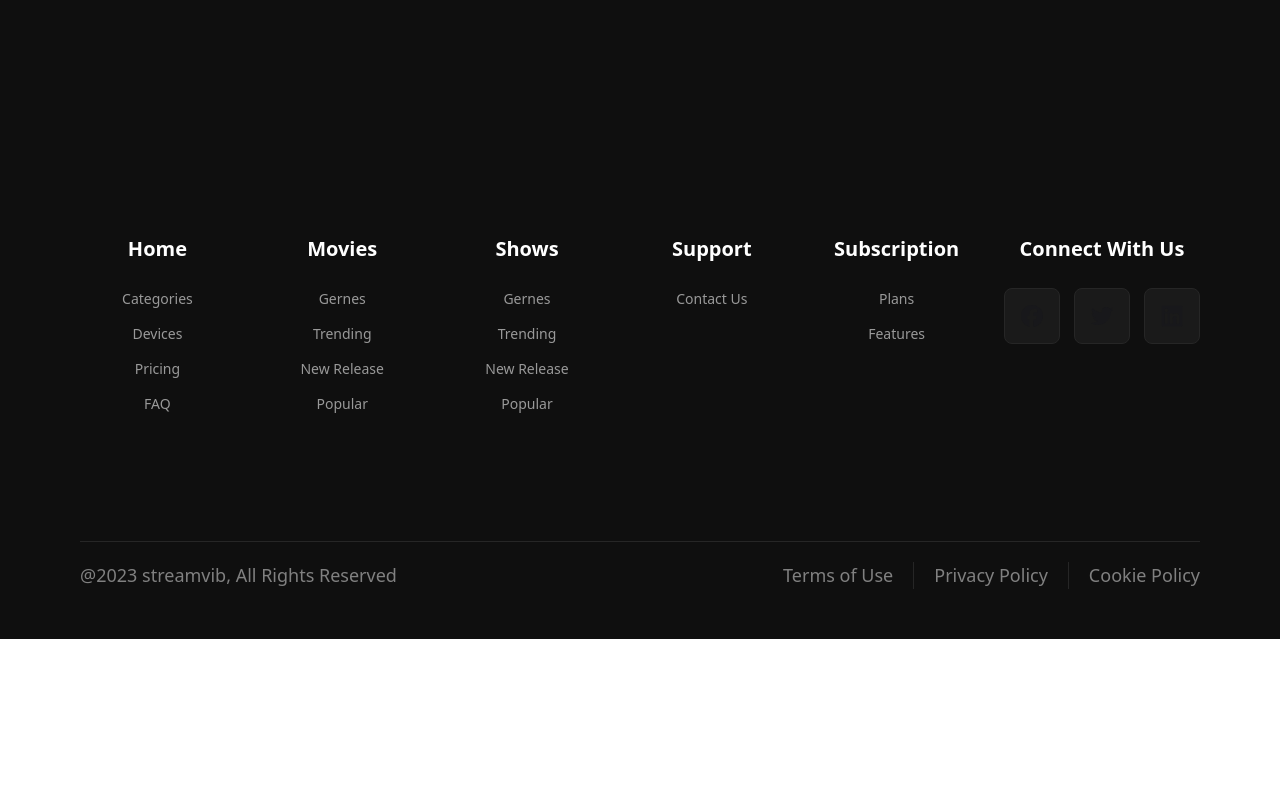
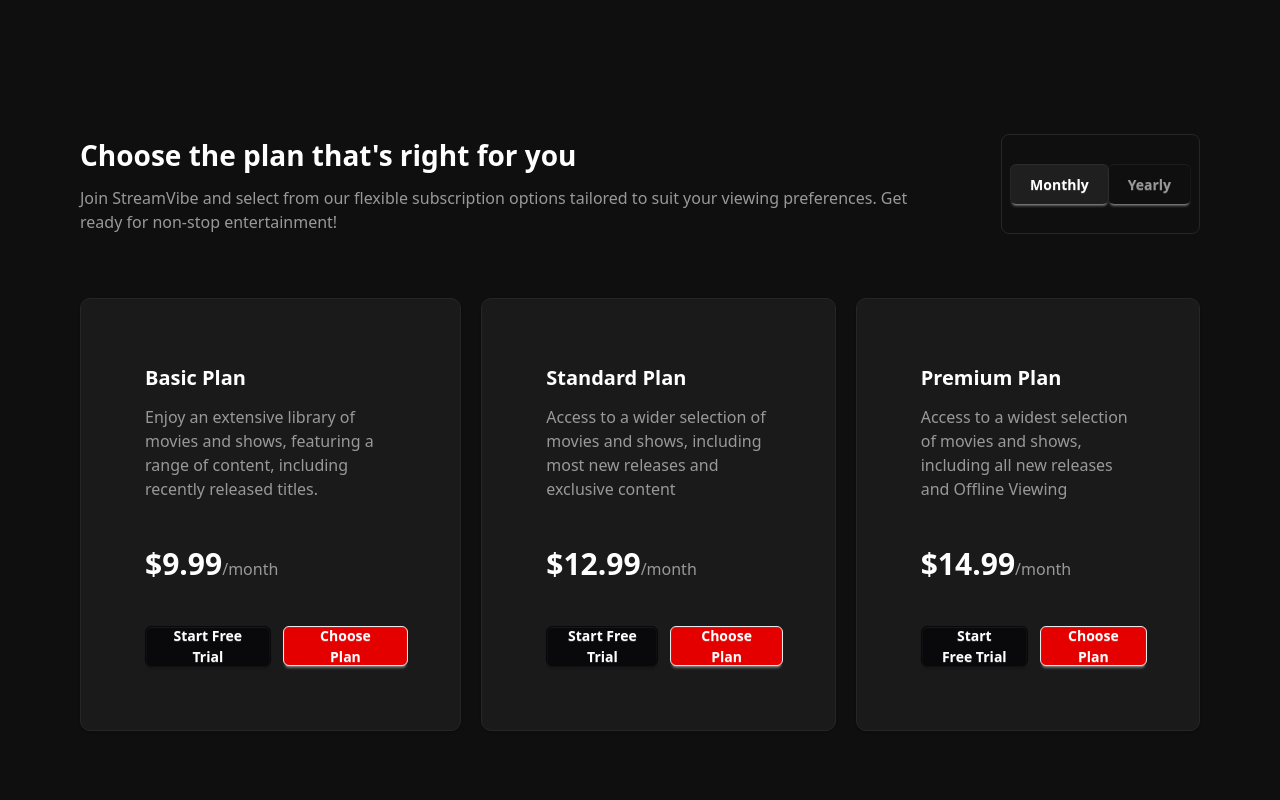
Before and after one commit to Mohammed-Rafat76/Bta3-Aflam, a React (Vite) app: page / in a window 1280 px wide. Shown: the part 3160-3960 px from the top of the page. Before the commit the page ends 3799 px from the top, so only its background shows below. Built offline with nearby package versions, Linux system fonts and the light colour scheme.

Commit message:
doing Choose section

```diff
--- /dev/null
+++ b/src/Components/Choose.jsx
@@ -0,0 +1,29 @@
+import { useState } from "react";
+import SubscriptionCards from "./subscriptionCards";
+
+export default function Choose() {
+  const [active, setActive] = useState("Monthly");
+  return (
+    <div className="flex flex-col gap-16">
+      <div className="flex gap-20">
+        <div className="flex gap-2.5 flex-col items-start justify-center">
+          <h1 className="font-bold text-[#FFFFFF] text-[28px] ">
+            Choose the plan that's right for you
+          </h1>
+          <p className="font-normal text-[16px] text-[#999999] ">
+            Join StreamVibe and select from our flexible subscription options
+            tailored to suit your viewing preferences. Get ready for non-stop
+            entertainment!
+          </p>
+        </div>
+        <div className=" rounded-lg border p-2 bg-[#0F0F0F] border-[#262626] flex join justify-center items-center">
+          <button onClick={()=>{setActive("Monthly")}} className={`btn btn-sm  join-item rounded-md text-[14px] px-5 py-5 border-0 ${active==="Monthly"? "bg-[#1F1F1F] text-[#FFFFFF]" : "bg-transparent text-[#999999]" } `} >Monthly</button>
+          <button onClick={()=>{setActive("Yearly")}} className={`btn btn-sm  join-item rounded-md text-[14px] px-5 py-5 border-0 ${active==="Yearly"? "bg-[#1F1F1F] text-[#FFFFFF]" : "bg-transparent text-[#999999]" } `} >Yearly</button>
+        </div>
+      </div>
+      <div>
+        <SubscriptionCards/>
+      </div>
+    </div>
+  );
+}
--- a/src/Components/Frequently.jsx
+++ b/src/Components/Frequently.jsx
@@ -14,14 +14,14 @@
           </p>
         </div>
         <button
-          class="w-35 h-12.25 cursor-pointer inline-flex items-center rounded-md lg:px-3 px-5 lg:py-3.5 py-1.5 lg:text-[14px] text-[14px] font-mono font-semibold text-rose-600 hover:text-white border-2 border-rose-600
+          className="w-35 h-12.25 cursor-pointer inline-flex items-center rounded-md lg:px-3 px-5 lg:py-3.5 py-1.5 lg:text-[14px] text-[14px] font-mono font-semibold text-rose-600 hover:text-white border-2 border-rose-600
                      transition ease-in-out delay-150 hover:-translate-y-1 hover:scale-75 hover:bg-rose-600 duration-300  focus:bg-transparent"
         >
           Ask a Question
         </button>
       </div>
       <div>
-        <Accordion/>
+        <Accordion />
       </div>
     </div>
   );
--- a/src/Components/Hero.jsx
+++ b/src/Components/Hero.jsx
@@ -34,7 +34,7 @@
               </p>
             </div>
             <button
-              class="cursor-pointer inline-flex items-center rounded-full lg:px-9 px-5 lg:py-3 py-1.5 lg:text-xl text-[15px] font-mono font-semibold text-rose-600 hover:text-white border-2 border-rose-600
+              className="cursor-pointer inline-flex items-center rounded-full lg:px-9 px-5 lg:py-3 py-1.5 lg:text-xl text-[15px] font-mono font-semibold text-rose-600 hover:text-white border-2 border-rose-600
          transition ease-in-out delay-150 hover:-translate-y-1 hover:scale-75 hover:bg-rose-600 duration-300  focus:bg-transparent"
             >
               <FaPlay className="pr-2.5 lg:w-6.25 lg:h-6.25 w-5 h-5 " />{" "}
--- /dev/null
+++ b/src/Components/subscriptionCards.jsx
@@ -0,0 +1,64 @@
+export default function SubscriptionCards() {
+  return (
+    <div className="flex gap-5">
+      <div className="card transition hover:scale-110 ease-in-out duration-200  delay-100 bg-[#1A1A1A] rounded-[10px] border border-[#262626] p-10 shadow-sm">
+        <div className="card-body gap-10">
+          <div className="flex flex-col gap-3">
+            <div className="flex justify-between">
+            <h2 className="text-[20px] text-[#FFFFFF] font-bold">Basic Plan</h2>
+          </div>
+          <p className="font-normal text-[16px] text-[#999999] ">
+            Enjoy an extensive library of movies and shows, featuring a range of
+            content, including recently released titles.
+          </p>
+          </div>
+          <span className="text-[16px] text-[#999999] font-medium "><span className="font-semibold text-white text-[30px]">$9.99</span>/month</span>
+         <div className="flex gap-3">
+            <button className="text-white
+         transition ease-in-out delay-100 hover:scale-115 duration-200  focus:bg-transparent cursor-pointer w-[50%] btn rounded-md border px-5 py-3.5 btn-neutral ">Start Free Trial</button>
+       <button className="text-white
+         transition ease-in-out delay-100 hover:scale-115 duration-200  focus:bg-transparent cursor-pointer w-[50%] btn rounded-md border px-5 py-3.5 bg-[#E50000] ">Choose Plan</button>
+          </div>
+        </div>
+      </div>
+      <div className="card transition hover:scale-110 ease-in-out duration-200  delay-100 bg-[#1A1A1A] rounded-[10px] border border-[#262626] p-10 shadow-sm">
+        <div className="card-body gap-10">
+          <div className="flex flex-col gap-3">
+            <div className="flex justify-between">
+            <h2 className="text-[20px] text-[#FFFFFF] font-bold">Standard Plan</h2>
+          </div>
+          <p className="font-normal text-[16px] text-[#999999] ">
+            Access to a wider selection of movies and shows, including most new releases and exclusive content
+          </p>
+          </div>
+          <span className="text-[16px] text-[#999999] font-medium "><span className="font-semibold text-white text-[30px]">$12.99</span>/month</span>
+          <div className="flex gap-3">
+            <button className="text-white
+         transition ease-in-out delay-100 hover:scale-115 duration-200  focus:bg-transparent cursor-pointer w-[50%] btn rounded-md border px-5 py-3.5 btn-neutral ">Start Free Trial</button>
+       <button className="text-white
+         transition ease-in-out delay-100 hover:scale-115 duration-200  focus:bg-transparent cursor-pointer w-[50%] btn rounded-md border px-5 py-3.5 bg-[#E50000] ">Choose Plan</button>
+          </div>
+        </div>
+      </div>
+      <div className="card transition hover:scale-110 ease-in-out duration-200  delay-100 bg-[#1A1A1A] rounded-[10px] border border-[#262626] p-10 shadow-sm">
+        <div className="card-body gap-10">
+          <div className="flex flex-col gap-3">
+            <div className="flex justify-between">
+            <h2 className="text-[20px] text-[#FFFFFF] font-bold">Premium Plan</h2>
+          </div>
+          <p className="font-normal text-[16px] text-[#999999] ">
+            Access to a widest selection of movies and shows, including all new releases and Offline Viewing
+          </p>
+          </div>
+          <span className="text-[16px] text-[#999999] font-medium "><span className="font-semibold text-white text-[30px]">$14.99</span>/month</span>
+          <div className="flex gap-3">
+            <button className="text-white
+         transition ease-in-out delay-100 hover:scale-115 duration-200  focus:bg-transparent cursor-pointer w-[50%] btn rounded-md border px-5 py-3.5 btn-neutral ">Start Free Trial</button>
+       <button className="text-white
+         transition ease-in-out delay-100 hover:scale-115 duration-200  focus:bg-transparent cursor-pointer w-[50%] btn rounded-md border px-5 py-3.5 bg-[#E50000] ">Choose Plan</button>
+          </div>
+        </div>
+      </div>
+    </div>
+  );
+}
--- a/src/Pages/Home.jsx
+++ b/src/Pages/Home.jsx
@@ -1,3 +1,4 @@
+import Choose from "../Components/Choose";
 import Devices from "../Components/Devices";
 import Explore from "../Components/Explore";
 import Frequently from "../Components/Frequently";
@@ -15,6 +16,9 @@
       <div className="md:px-20 px-4 pb-40">
       <Frequently/>
       </div>
+      <div className="md:px-20 px-4 pb-40">
+      <Choose/>
+      </div>
     </div>
   );
 }
```
